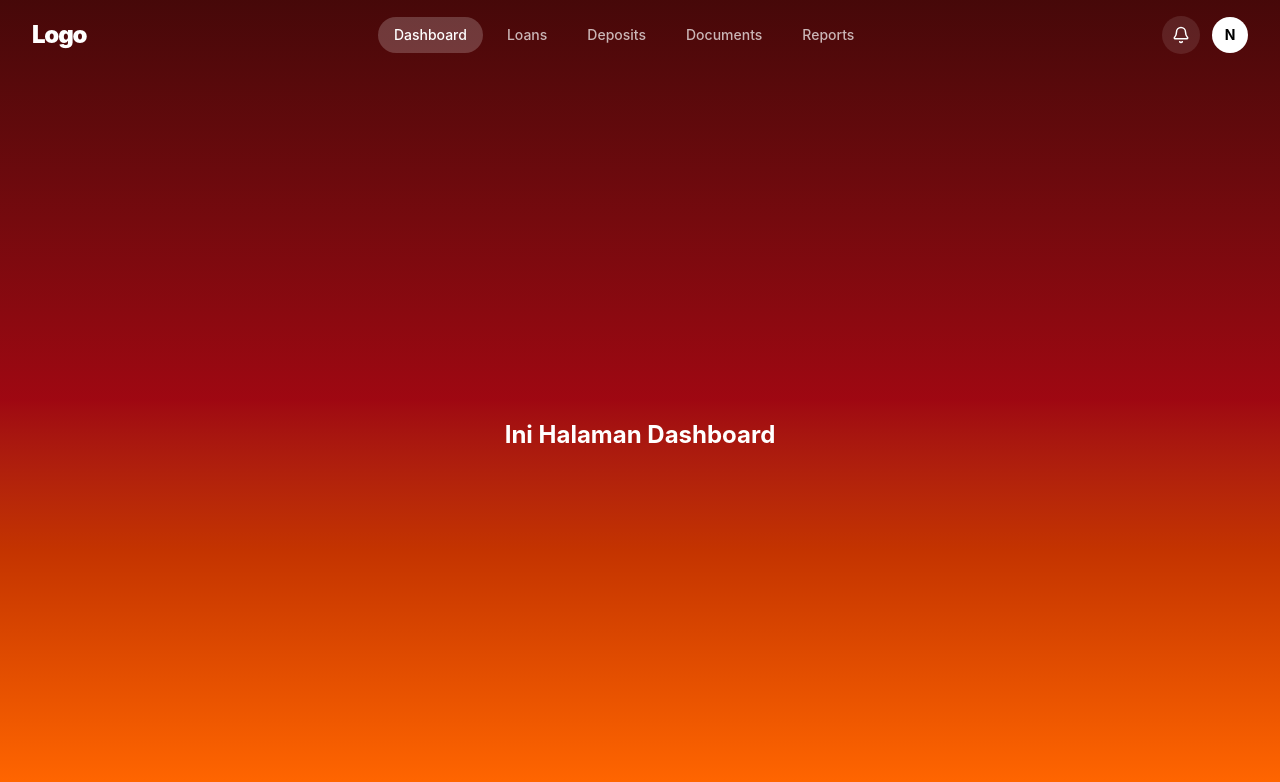
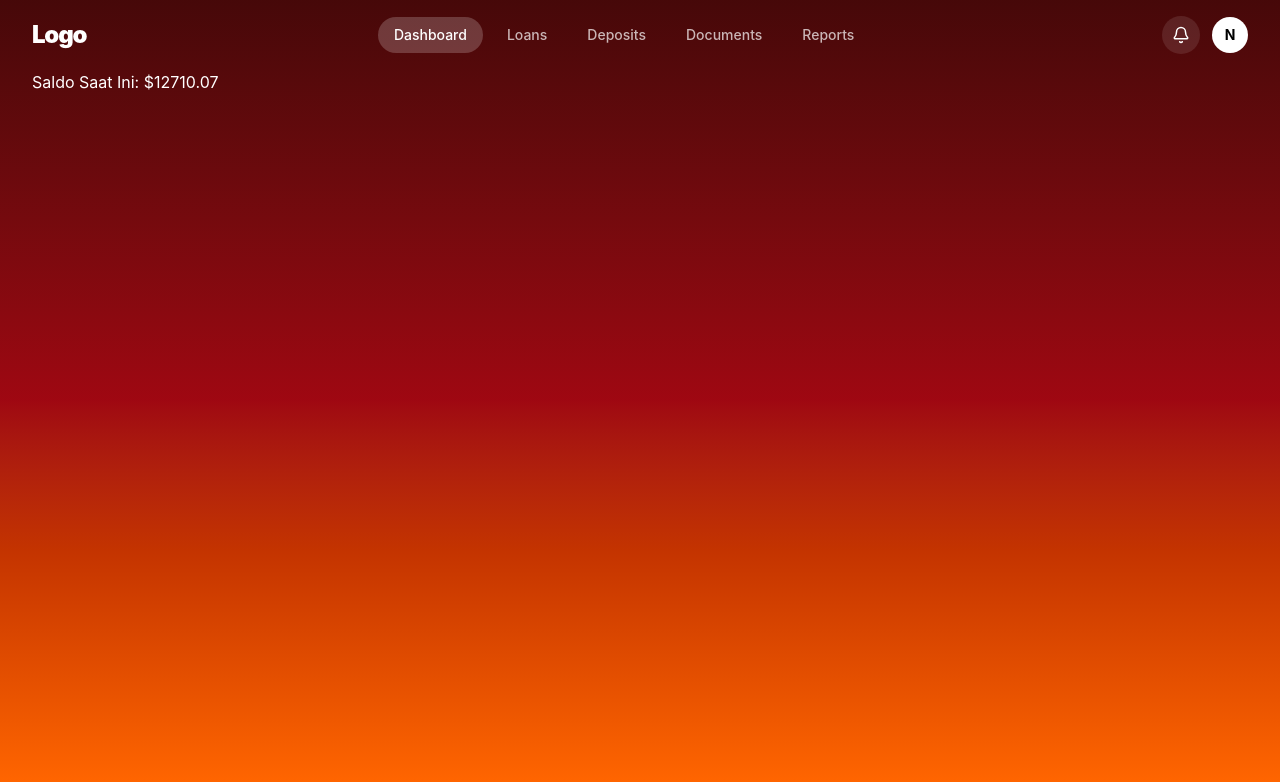
Before and after one commit to bayucr/expense-tracker, a React (Vite) app: page / in a window 1280 px wide. Shown: the top 782 px of the page. Built offline with nearby package versions, Linux system fonts and the light colour scheme.

Commit message:
feat: add total balance

```diff
--- a/src/App.jsx
+++ b/src/App.jsx
@@ -1,5 +1,10 @@
 import { useState } from "react";
 import Navbar from "./components/Navbar";
+import { initialTransactions } from "./data/dummyTransactions";
+
+const totalBalance = initialTransactions.reduce((total, item) => {
+  return item.type === "income" ? total + item.amount : total - item.amount;
+}, 0);
 
 function App() {
   const [activePage, setActivePage] = useState("Dashboard");
@@ -7,8 +12,10 @@ function App() {
   return (
     <div className="h-screen overflow-hidden flex flex-col bg-gradient-to-b from-red-950 via-red-800 to-orange-500">
       <Navbar activePage={activePage} setActivePage={setActivePage} />
-      <main className="flex-1 flex items-center justify-center text-white text-2xl font-bold">
-        {activePage === "Dashboard" && <p>Ini Halaman Dashboard</p>}
+      <main className="flex-1 flex flex-col px-8 pb-6 overflow-hidden text-white">
+        {activePage === "Dashboard" && (
+          <p>Saldo Saat Ini: ${totalBalance.toFixed(2)}</p>
+        )}
         {activePage === "Loans" && <p>Ini Halaman Loans</p>}
         {activePage === "Deposits" && <p>Ini Halaman Deposits</p>}
         {activePage === "Documents" && <p>Ini Halaman Documents</p>}
```
